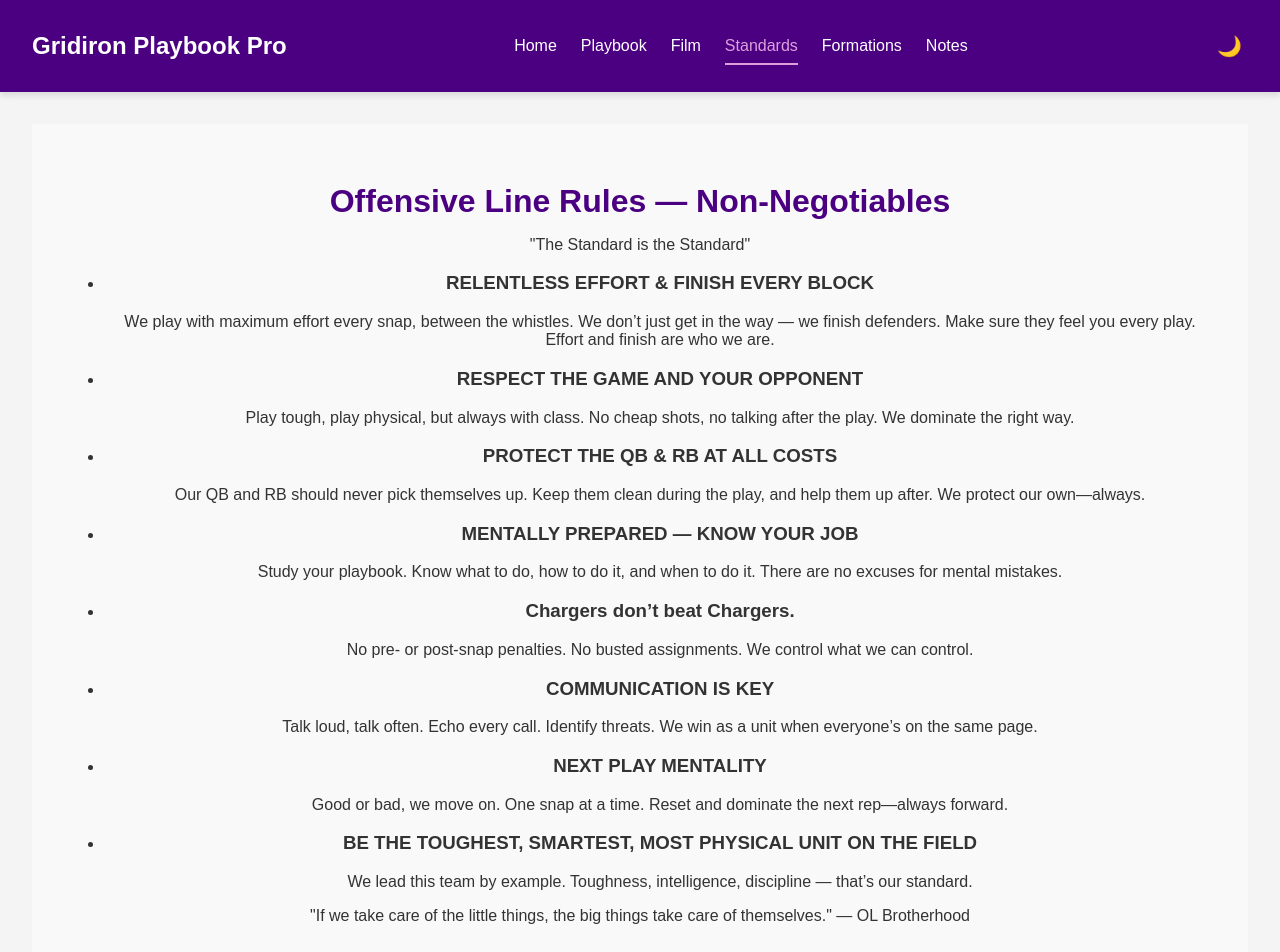
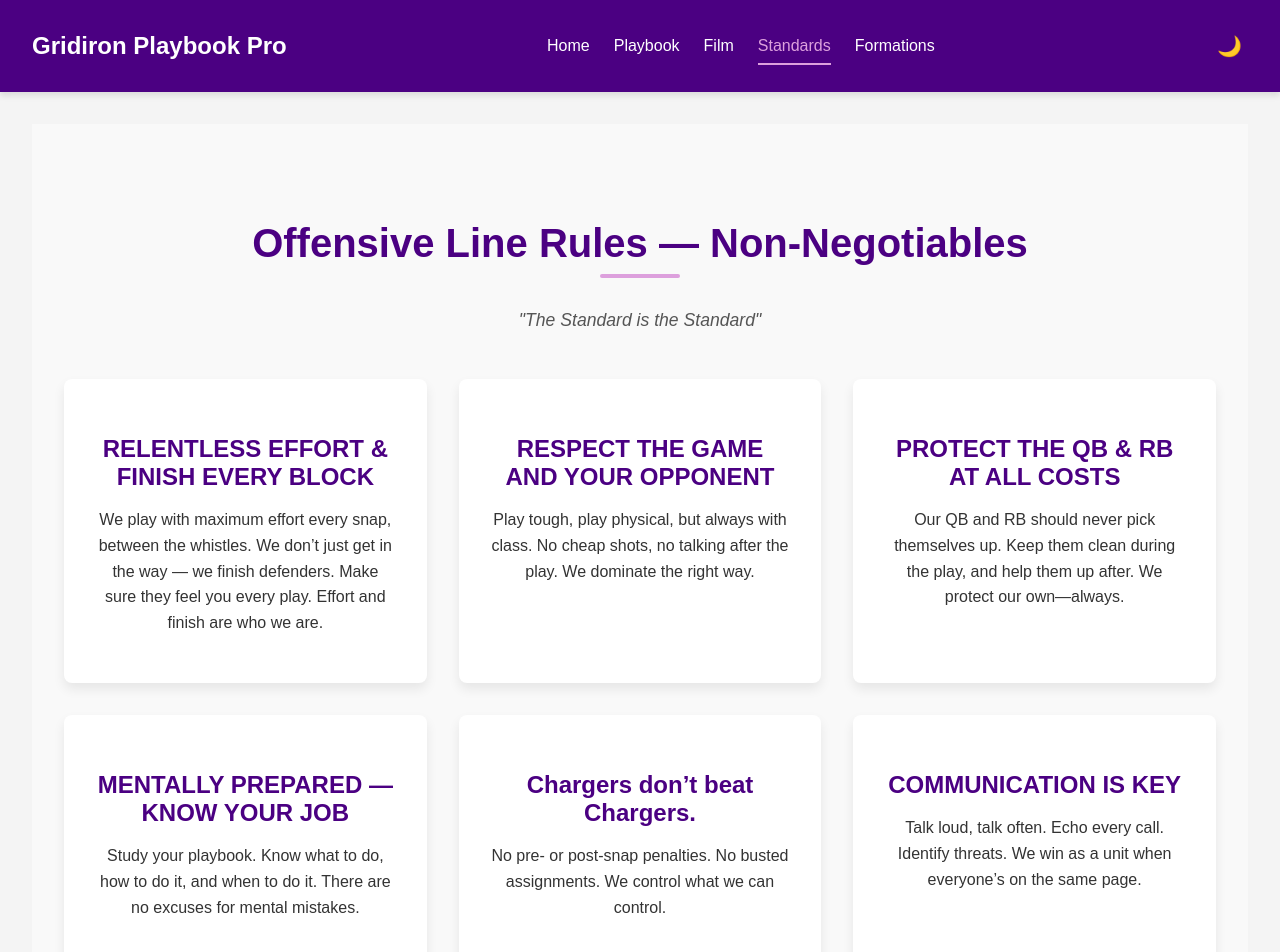
Before and after one commit to jjsed87/coach-hub, a React (Create React App) app: page /standards in a window 1280 px wide. Shown: the top 952 px of the page. Built offline with nearby package versions, Linux system fonts and the light colour scheme.

Commit message:
chore: final push of all recent UI and routing updates

```diff
--- a/src/components/Header.js
+++ b/src/components/Header.js
@@ -19,7 +19,6 @@ function Header() {
         <NavLink to="/recent-plays" className={({isActive}) => isActive ? 'nav-link active' : 'nav-link'}>Film</NavLink>
         <NavLink to="/standards" className={({isActive}) => isActive ? 'nav-link active' : 'nav-link'}>Standards</NavLink>
         <NavLink to="/formations" className={({isActive}) => isActive ? 'nav-link active' : 'nav-link'}>Formations</NavLink>
-        <NavLink to="/notes" className={({isActive}) => isActive ? 'nav-link active' : 'nav-link'}>Notes</NavLink>
       </nav>
       <div className="header-actions">
         <button className="theme-toggle" onClick={() => setDarkMode(!darkMode)}>
--- a/src/components/RecentPlays.js
+++ b/src/components/RecentPlays.js
@@ -5,7 +5,7 @@ function RecentPlays() {
   const videos = [
     { title: 'Zone Blocking Execution', url: 'https://www.youtube.com/embed/zThTRYz5jXI' },
     { title: 'Pass Protection Techniques', url: 'https://www.youtube.com/embed/NnRR6K-xt9k' },
-    { title: 'Run Play Strategies', url: 'https://www.youtube.com/embed/jbpw_nIr6KU' },
+    { title: 'Run Play Strategies', url: 'https://www.youtube.com/embed/xEHOzYSF7a4' },
   ];
 
   // Added a motivational pop-up for non-negotiables
--- a/src/components/Standards.css
+++ b/src/components/Standards.css
@@ -1,52 +1,75 @@
-/* Standards page styles */
+/* Enhanced Standards page design */
 .standards {
-  padding: 2rem;
-  background-color: #f9f9f9;
-  min-height: 100vh;
+  background: #f9f9f9;
+  padding: 4rem 2rem;
+}
+
+.standards .content {
+  max-width: 1200px;
+  margin: 0 auto;
 }
 
 .standards h2 {
-  font-size: 2rem;
+  font-size: 2.5rem;
   color: #4b0082;
   text-align: center;
   margin-bottom: 0.5rem;
+  position: relative;
+}
+
+.standards h2::after {
+  content: '';
+  width: 80px;
+  height: 4px;
+  background: #dda0dd;
+  display: block;
+  margin: 0.5rem auto 2rem;
+  border-radius: 2px;
 }
 
 .standards .subtitle {
   text-align: center;
   font-style: italic;
   color: #555;
-  margin-bottom: 2rem;
+  margin-bottom: 3rem;
+  font-size: 1.1rem;
 }
 
-.standards .rules-grid {
+.rules-grid {
   display: grid;
-  grid-template-columns: repeat(auto-fit, minmax(250px, 1fr));
-  gap: 1.5rem;
+  grid-template-columns: repeat(auto-fit, minmax(280px, 1fr));
+  gap: 2rem;
 }
 
 .rule-card {
-  background-color: white;
+  background: white;
   border-radius: 8px;
-  box-shadow: 0 4px 6px rgba(0, 0, 0, 0.1);
-  padding: 1rem;
+  box-shadow: 0 6px 12px rgba(0, 0, 0, 0.08);
+  padding: 2rem;
+  transition: transform 0.3s, box-shadow 0.3s;
+}
+
+.rule-card:hover {
+  transform: translateY(-5px);
+  box-shadow: 0 8px 16px rgba(0, 0, 0, 0.12);
 }
 
 .rule-card h3 {
-  font-size: 1.25rem;
+  font-size: 1.5rem;
   color: #4b0082;
-  margin-bottom: 0.5rem;
+  margin-bottom: 0.75rem;
 }
 
 .rule-card p {
   font-size: 1rem;
   color: #333;
-  line-height: 1.4;
+  line-height: 1.6;
 }
 
-.standards .footer-quote {
-  margin-top: 2rem;
+.footer-quote {
+  margin-top: 4rem;
   text-align: center;
   font-style: italic;
   color: #777;
+  font-size: 1rem;
 }
--- a/src/components/Standards.js
+++ b/src/components/Standards.js
@@ -3,53 +3,31 @@ import './Standards.css';
 
 function Standards() {
   const nonNegotiables = [
-    {
-      title: 'RELENTLESS EFFORT & FINISH EVERY BLOCK',
-      description: 'We play with maximum effort every snap, between the whistles. We don’t just get in the way — we finish defenders. Make sure they feel you every play. Effort and finish are who we are.',
-    },
-    {
-      title: 'RESPECT THE GAME AND YOUR OPPONENT',
-      description: 'Play tough, play physical, but always with class. No cheap shots, no talking after the play. We dominate the right way.',
-    },
-    {
-      title: 'PROTECT THE QB & RB AT ALL COSTS',
-      description: 'Our QB and RB should never pick themselves up. Keep them clean during the play, and help them up after. We protect our own—always.',
-    },
-    {
-      title: 'MENTALLY PREPARED — KNOW YOUR JOB',
-      description: 'Study your playbook. Know what to do, how to do it, and when to do it. There are no excuses for mental mistakes.',
-    },
-    {
-      title: 'Chargers don’t beat Chargers.',
-      description: 'No pre- or post-snap penalties. No busted assignments. We control what we can control.',
-    },
-    {
-      title: 'COMMUNICATION IS KEY',
-      description: 'Talk loud, talk often. Echo every call. Identify threats. We win as a unit when everyone’s on the same page.',
-    },
-    {
-      title: 'NEXT PLAY MENTALITY',
-      description: 'Good or bad, we move on. One snap at a time. Reset and dominate the next rep—always forward.',
-    },
-    {
-      title: 'BE THE TOUGHEST, SMARTEST, MOST PHYSICAL UNIT ON THE FIELD',
-      description: 'We lead this team by example. Toughness, intelligence, discipline — that’s our standard.',
-    },
+    { title: 'RELENTLESS EFFORT & FINISH EVERY BLOCK', description: 'We play with maximum effort every snap, between the whistles. We don’t just get in the way — we finish defenders. Make sure they feel you every play. Effort and finish are who we are.' },
+    { title: 'RESPECT THE GAME AND YOUR OPPONENT', description: 'Play tough, play physical, but always with class. No cheap shots, no talking after the play. We dominate the right way.' },
+    { title: 'PROTECT THE QB & RB AT ALL COSTS', description: 'Our QB and RB should never pick themselves up. Keep them clean during the play, and help them up after. We protect our own—always.' },
+    { title: 'MENTALLY PREPARED — KNOW YOUR JOB', description: 'Study your playbook. Know what to do, how to do it, and when to do it. There are no excuses for mental mistakes.' },
+    { title: 'Chargers don’t beat Chargers.', description: 'No pre- or post-snap penalties. No busted assignments. We control what we can control.' },
+    { title: 'COMMUNICATION IS KEY', description: 'Talk loud, talk often. Echo every call. Identify threats. We win as a unit when everyone’s on the same page.' },
+    { title: 'NEXT PLAY MENTALITY', description: 'Good or bad, we move on. One snap at a time. Reset and dominate the next rep—always forward.' },
+    { title: 'BE THE TOUGHEST, SMARTEST, MOST PHYSICAL UNIT ON THE FIELD', description: 'We lead this team by example. Toughness, intelligence, discipline — that’s our standard.' },
   ];
 
   return (
     <section className="standards">
-      <h2>Offensive Line Rules — Non-Negotiables</h2>
-      <p>"The Standard is the Standard"</p>
-      <ul>
-        {nonNegotiables.map((rule, index) => (
-          <li key={index}>
-            <h3>{rule.title}</h3>
-            <p>{rule.description}</p>
-          </li>
-        ))}
-      </ul>
-      <p>"If we take care of the little things, the big things take care of themselves." — OL Brotherhood</p>
+      <div className="content">
+        <h2>Offensive Line Rules — Non-Negotiables</h2>
+        <p className="subtitle">"The Standard is the Standard"</p>
+        <div className="rules-grid">
+          {nonNegotiables.map((rule, index) => (
+            <div key={index} className="rule-card">
+              <h3>{rule.title}</h3>
+              <p>{rule.description}</p>
+            </div>
+          ))}
+        </div>
+        <p className="footer-quote">"If we take care of the little things, the big things take care of themselves." — OL Brotherhood</p>
+      </div>
     </section>
   );
 }
```
